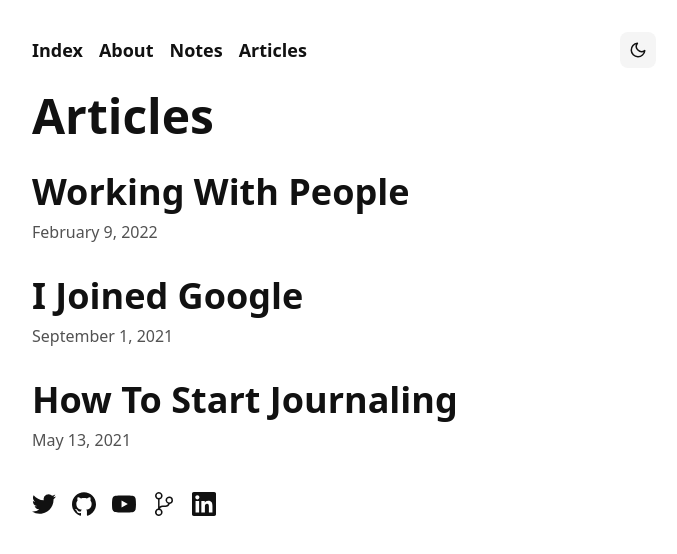
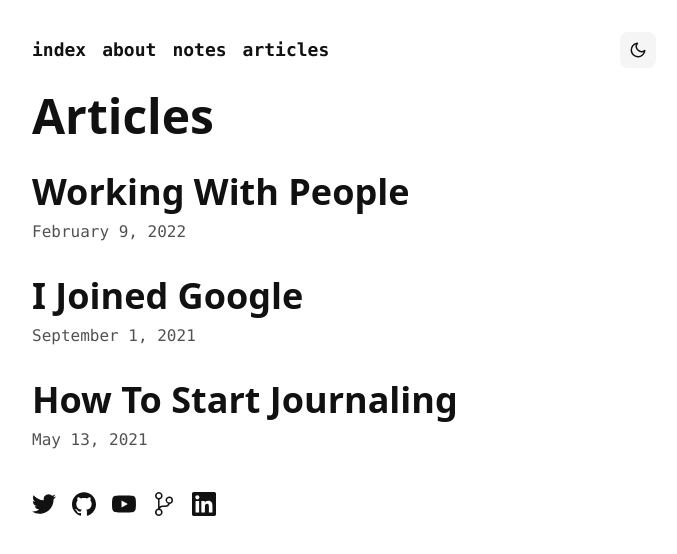
Before and after one commit to pzrsa/parsam.io, a Next.js app: page /articles in a window 1280 px wide. Shown: the top 554 px of the page, without its empty margins (296-973 px from the left). Built offline with nearby package versions, Linux system fonts and the light colour scheme.

Commit message:
visual changes

```diff
--- a/components/ArticlesList.tsx
+++ b/components/ArticlesList.tsx
@@ -17,7 +17,7 @@ const ArticlesList: React.FC<ArticlesListProps> = ({ articles }) => {
                 {article.title}
               </a>
             </Link>
-            <p className="text-neutral-600 dark:text-neutral-400 mt-2">
+            <p className="font-mono text-neutral-600 dark:text-neutral-400 mt-2">
               <Date dateString={article.date} />
             </p>
           </li>
--- a/components/Navbar.tsx
+++ b/components/Navbar.tsx
@@ -8,7 +8,7 @@ interface NavbarProps {
 const NavLink: React.FC<NavbarProps> = ({ href, text }) => {
   return (
     <Link href={href}>
-      <a className="font-bold hover:text-neutral-500 dark:hover:text-neutral-400 transition-all text-md sm:text-lg fold:text-base items-center justify-center flex">
+      <a className="font-bold font-mono hover:text-neutral-500 dark:hover:text-neutral-400 transition-all text-md sm:text-lg fold:text-base items-center justify-center flex">
         {text}
       </a>
     </Link>
@@ -18,10 +18,10 @@ const NavLink: React.FC<NavbarProps> = ({ href, text }) => {
 const Navbar = () => {
   return (
     <nav className="flex flex-wrap gap-2 sm:gap-3 md:gap-4 fold:gap-2 mb-6">
-      <NavLink href="/" text="Index" />
-      <NavLink href="/about" text="About" />
-      <NavLink href="/notes" text="Notes" />
-      <NavLink href="/articles" text="Articles" />
+      <NavLink href="/" text="index" />
+      <NavLink href="/about" text="about" />
+      <NavLink href="/notes" text="notes" />
+      <NavLink href="/articles" text="articles" />
       <span className="flex-grow" />
       <ThemeToggle />
     </nav>
--- a/components/NoteCards.tsx
+++ b/components/NoteCards.tsx
@@ -10,7 +10,7 @@ interface NoteCardsProps {
 const NoteCards: React.FC<NoteCardsProps> = ({ notes }) => {
   return (
     <div className="mx-auto">
-      <div className="grid grid-cols-1 gap-y-10 gap-x-6 sm:grid-cols-2">
+      <div className="grid grid-cols-1 gap-y-10 gap-x-6 sm:grid-cols-2 lg:grid-cols-3">
         {notes.map((note) => (
           <Link key={note.slug} href={`/notes/${note.slug}`}>
             <a className="group">
@@ -27,7 +27,7 @@ const NoteCards: React.FC<NoteCardsProps> = ({ notes }) => {
                 <h2 className="mt-2 text-xl sm:text-2xl font-bold">
                   {note.title}
                 </h2>
-                <p className="text-neutral-600 dark:text-neutral-400">
+                <p className="font-mono text-neutral-600 dark:text-neutral-400">
                   {note.author} • <Date dateString={note.date} />
                 </p>
               </div>
--- a/components/Post.tsx
+++ b/components/Post.tsx
@@ -1,5 +1,4 @@
 import Head from "next/head";
-import Link from "next/link";
 import { Post } from "../lib/types";
 import Date from "./Date";
 
@@ -9,10 +8,11 @@ interface PostProps {
 }
 
 const Post: React.FC<PostProps> = ({ postType, postData }) => {
+  const title = `${postData.title} - Parsa Mesgarha`;
   return (
     <>
       <Head>
-        <title>{postData.title} - Parsa Mesgarha</title>
+        <title>{title}</title>
         <meta
           property="og:site_name"
           content={
@@ -70,7 +70,7 @@ const Post: React.FC<PostProps> = ({ postType, postData }) => {
         <h1 className="text-4xl sm:text-5xl font-extrabold">
           {postData.title}
         </h1>
-        <div className="text-neutral-600 dark:text-neutral-400 mt-2">
+        <div className="font-mono text-neutral-600 dark:text-neutral-400 mt-2">
           {postType === "note" ? <>{postData.author} • </> : ""}
           <Date dateString={postData.date} />
         </div>
@@ -79,13 +79,6 @@ const Post: React.FC<PostProps> = ({ postType, postData }) => {
         className="prose dark:prose-invert"
         dangerouslySetInnerHTML={{ __html: postData.contentHtml }}
       />
-      <div className="max-w-fit my-12">
-        <Link href={`/${postType}s`}>
-          <a className="text-xl font-bold fold:text-sm hover:text-neutral-500 dark:hover:text-neutral-400 transition-all cursor-pointer">
-            ← Back to {postType}s
-          </a>
-        </Link>
-      </div>
     </>
   );
 };
--- a/pages/index.tsx
+++ b/pages/index.tsx
@@ -12,7 +12,7 @@ const Home: React.FC = () => {
         <h1 className="text-4xl font-extrabold sm:text-5xl fold:text-3xl">
           👋 Hey, I&apos;m Parsa.
         </h1>
-        <p className="text-sm sm:text-lg font-semibold text-neutral-600 dark:text-neutral-400">
+        <p className="font-mono text-sm sm:text-lg font-semibold text-neutral-600 dark:text-neutral-400">
           Software Engineering Apprentice at{" "}
           <span className="text-google-blue">G</span>
           <span className="text-google-red">o</span>
```
